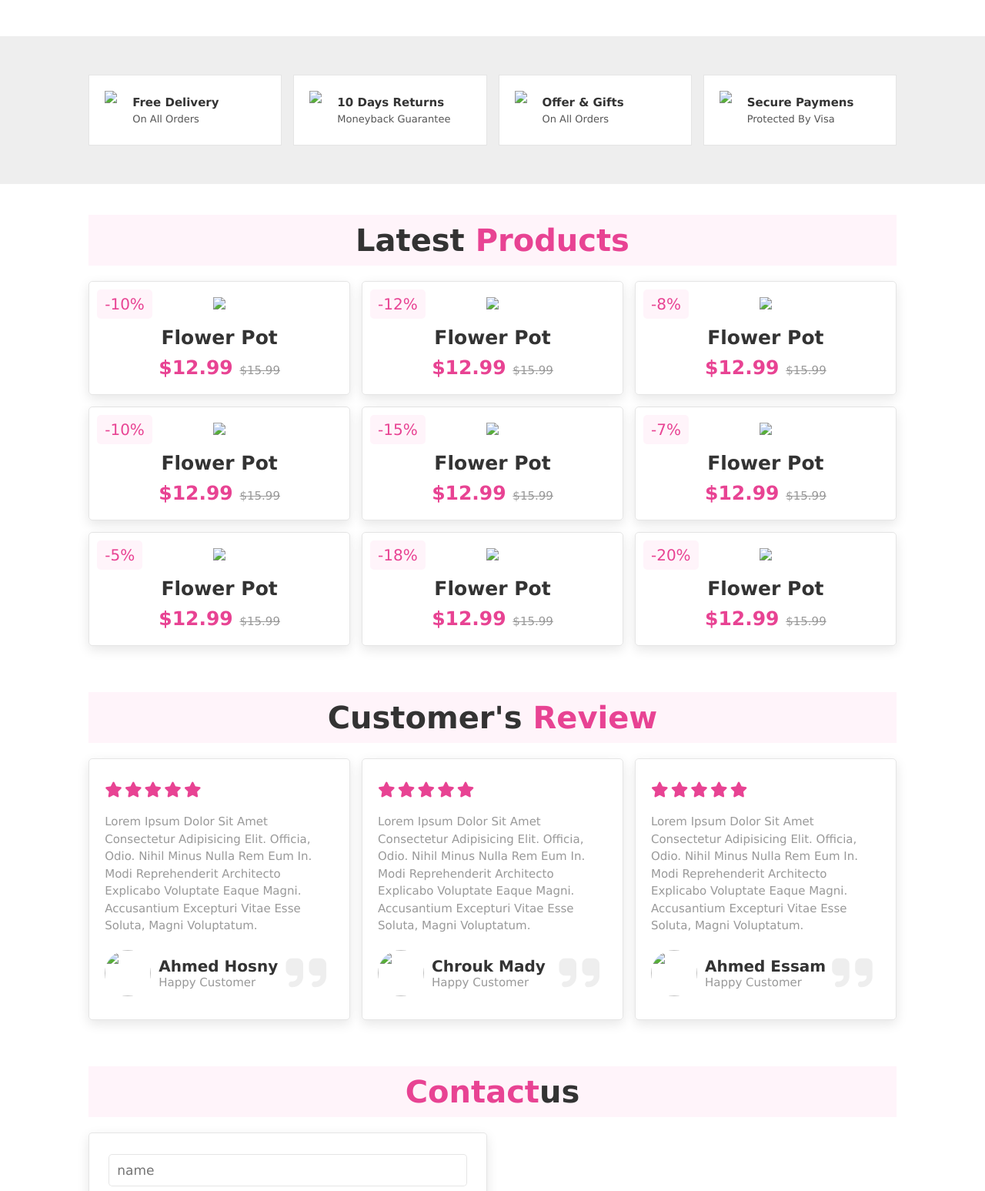
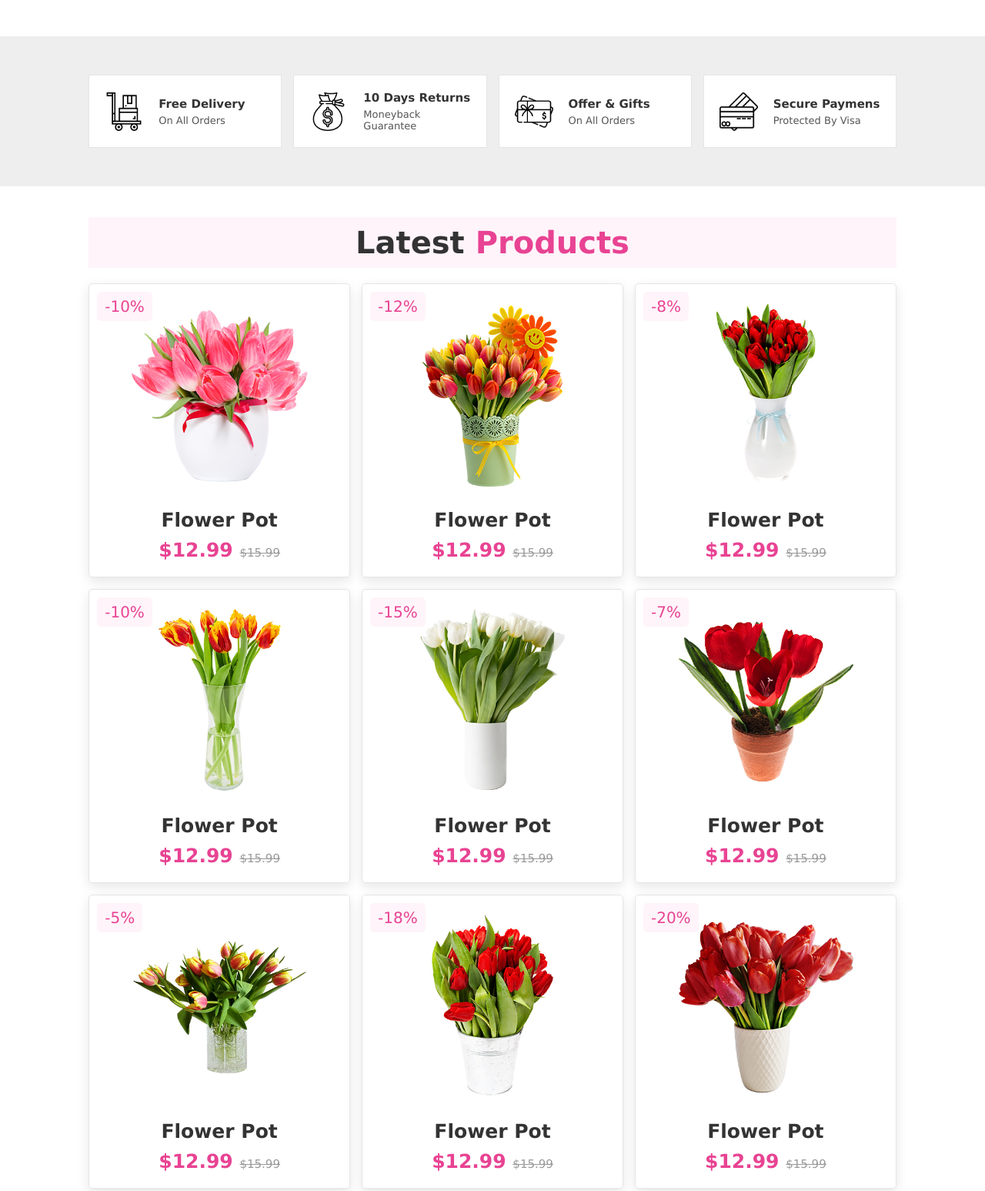
Before and after one commit to Ahmedanwersaber/flowers-project, a plain HTML site: page index.html in a window 1280 px wide. Shown: the part 1246-2793 px from the top of the page at 77% size. Drawn offline with nearby package versions, Linux system fonts and the light colour scheme; files whose address does not match are found by name.

Commit message:
Update index.html

```diff
--- a/index.html
+++ b/index.html
@@ -50,7 +50,7 @@
 <h1 class="heading"><span>about</span>us</h1>
 <div class="row">
     <div class="video-container">
-        <video src="./img/about-vid.mp4" loop autoplay muted ></video>
+        <video src="./about-vid.mp4" loop autoplay muted ></video>
         <h3>best flower sellers</h3>
     </div>
     <div class="content">
@@ -67,28 +67,28 @@
 <!-- icons section  -->
 <section class="icons-container">
     <div class="icons">
-        <img src="./img/icon-1.png">
+        <img src="./icon-1.png">
         <div class="info">
             <h3>free delivery</h3>
             <span>on all orders</span>
         </div>
     </div>
     <div class="icons">
-        <img src="./img/icon-2.png">
+        <img src="./icon-2.png">
         <div class="info">
             <h3>10 days returns</h3>
             <span>moneyback guarantee</span>
         </div>
     </div>
     <div class="icons">
-        <img src="./img/icon-3.png">
+        <img src="./icon-3.png">
         <div class="info">
             <h3>offer & gifts</h3>
             <span>on all orders</span>
         </div>
     </div>
     <div class="icons">
-        <img src="./img/icon-4.png">
+        <img src="./icon-4.png">
         <div class="info">
             <h3>secure paymens</h3>
             <span>protected by visa</span>
@@ -103,7 +103,7 @@
     <div class="box">
         <span class="discount">-10%</span>
         <div class="image">
-            <img src="./img/img-1.jpg">
+            <img src="./img-1.jpg">
             <div class="icons">
                 <a href="#" class="fas fa-heart"></a>
                 <a href="#" class="cart-btn">add to cart</a>
@@ -118,7 +118,7 @@
     <div class="box">
         <span class="discount">-12%</span>
         <div class="image">
-            <img src="./img/img-2.jpg">
+            <img src="./img-2.jpg">
             <div class="icons">
                 <a href="#" class="fas fa-heart"></a>
                 <a href="#" class="cart-btn">add to cart</a>
@@ -133,7 +133,7 @@
     <div class="box">
         <span class="discount">-8%</span>
         <div class="image">
-            <img src="./img/img-3.jpg">
+            <img src="./img-3.jpg">
             <div class="icons">
                 <a href="#" class="fas fa-heart"></a>
                 <a href="#" class="cart-btn">add to cart</a>
@@ -148,7 +148,7 @@
     <div class="box">
         <span class="discount">-10%</span>
         <div class="image">
-            <img src="./img/img-4.jpg">
+            <img src="./img-4.jpg">
             <div class="icons">
                 <a href="#" class="fas fa-heart"></a>
                 <a href="#" class="cart-btn">add to cart</a>
@@ -163,7 +163,7 @@
     <div class="box">
         <span class="discount">-15%</span>
         <div class="image">
-            <img src="./img/img-5.jpg">
+            <img src="./img-5.jpg">
             <div class="icons">
                 <a href="#" class="fas fa-heart"></a>
                 <a href="#" class="cart-btn">add to cart</a>
@@ -178,7 +178,7 @@
     <div class="box">
         <span class="discount">-7%</span>
         <div class="image">
-            <img src="./img/img-6.jpg">
+            <img src="./img-6.jpg">
             <div class="icons">
                 <a href="#" class="fas fa-heart"></a>
                 <a href="#" class="cart-btn">add to cart</a>
@@ -193,7 +193,7 @@
     <div class="box">
         <span class="discount">-5%</span>
         <div class="image">
-            <img src="./img/img-7.jpg">
+            <img src="./img-7.jpg">
             <div class="icons">
                 <a href="#" class="fas fa-heart"></a>
                 <a href="#" class="cart-btn">add to cart</a>
@@ -208,7 +208,7 @@
     <div class="box">
         <span class="discount">-18%</span>
         <div class="image">
-            <img src="./img/img-8.jpg">
+            <img src="./img-8.jpg">
             <div class="icons">
                 <a href="#" class="fas fa-heart"></a>
                 <a href="#" class="cart-btn">add to cart</a>
@@ -223,7 +223,7 @@
     <div class="box">
         <span class="discount">-20%</span>
         <div class="image">
-            <img src="./img/img-9.jpg">
+            <img src="./img-9.jpg">
             <div class="icons">
                 <a href="#" class="fas fa-heart"></a>
                 <a href="#" class="cart-btn">add to cart</a>
@@ -254,7 +254,7 @@
          nulla rem eum in. Modi reprehenderit architecto
         explicabo voluptate eaque magni. Accusantium excepturi vitae esse soluta, magni voluptatum.</p>
         <div class="user">
-            <img src="./img/pic-1.png" alt="">
+            <img src="./pic-1.png" alt="">
             <div class="user-info">
                 <h3>Ahmed Hosny</h3>
                 <span>happy customer</span>
@@ -274,7 +274,7 @@
          nulla rem eum in. Modi reprehenderit architecto
         explicabo voluptate eaque magni. Accusantium excepturi vitae esse soluta, magni voluptatum.</p>
         <div class="user">
-            <img src="./img/pic-2.png" alt="">
+            <img src="./pic-2.png" alt="">
             <div class="user-info">
                 <h3>chrouk mady</h3>
                 <span>happy customer</span>
@@ -294,7 +294,7 @@
          nulla rem eum in. Modi reprehenderit architecto
         explicabo voluptate eaque magni. Accusantium excepturi vitae esse soluta, magni voluptatum.</p>
         <div class="user">
-            <img src="./img/pic-3.png" alt="">
+            <img src="./pic-3.png" alt="">
             <div class="user-info">
                 <h3>Ahmed Essam</h3>
                 <span>happy customer</span>
@@ -316,7 +316,7 @@
         <input  type="submit" value="send message" class="btn">
     </form>
     <div class="image">
-        <img src="./img/Blowing a dandelion-bro.png" alt="">
+        <img src="./Blowing a dandelion-bro.png" alt="">
     </div>
 </div>
 </section>
@@ -349,7 +349,7 @@
         <a href="#">01126989864</a>
         <a href="#">AhmedAnwerSaber@gmail.com</a>
         <a href="#">Egypt-Cairo-Elmokatam</a>
-        <img src="./img/payment.png" alt="">
+        <img src="./payment.png" alt="">
     </div>
 </div>
 <div class="credit">created by <span>Eng: Ahmed Anwer</span>| all rights reserved</div>
```
